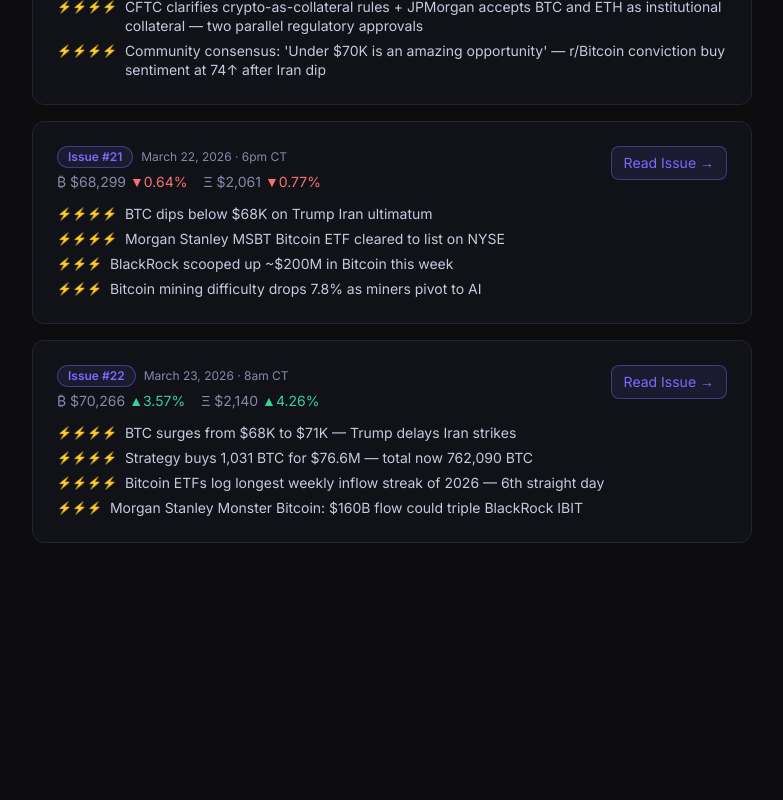
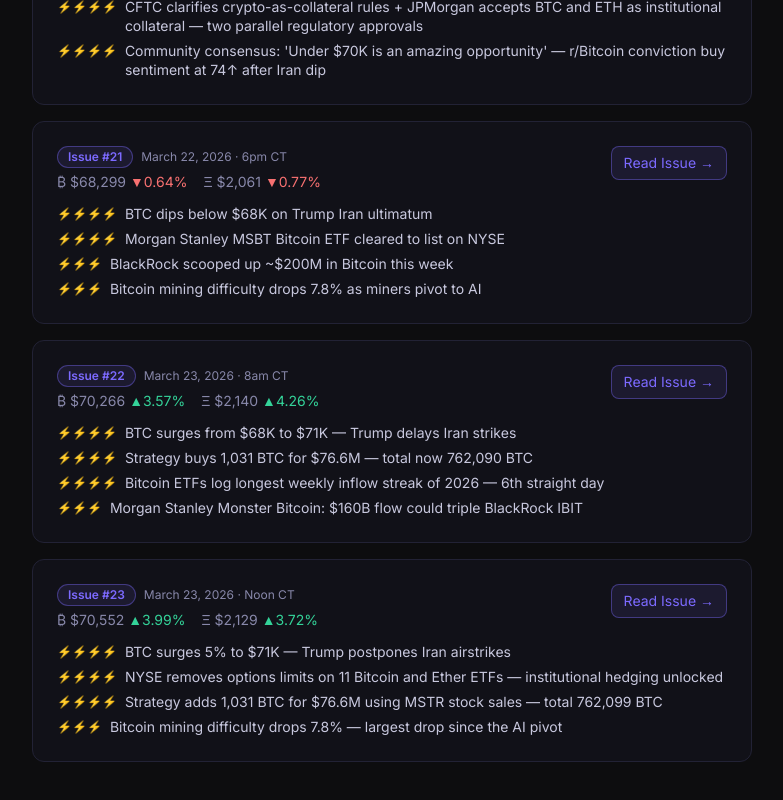
Before and after one commit to Mind-Dragon/zackor-signals, a Next.js app: page /issues in a window 1280 px wide. Shown: the part 5439-6239 px from the top of the page, without its empty margins (248-1031 px from the left). Before the commit the page ends 6030 px from the top, so only its background shows below. Built offline with nearby package versions, Linux system fonts and the light colour scheme.

Commit message:
feat: Add Issue #23 — Noon CT BTC/ETH digest Mar 23 2026

```diff
--- a/app/data/issues.ts
+++ b/app/data/issues.ts
@@ -28,6 +28,36 @@
 }
 
 export const ISSUES: Issue[] = [
+  {
+    id: '2026-03-23-noon',
+    issueNumber: 23,
+    date: 'March 23, 2026',
+    time: 'Noon CT',
+    btcPrice: '$70,552',
+    btcChange: '3.99%',
+    btcUp: true,
+    ethPrice: '$2,129',
+    ethChange: '3.72%',
+    ethUp: true,
+    sections: [
+      { icon: '₿', title: 'Bitcoin', signals: [
+    { rating: 4, headline: 'BTC surges 5% to $71K — Trump postpones Iran airstrikes', detail: 'Bitcoin surged 5% to $71,000 after Trump postponed planned strikes on Iranian power plants, reversing Friday\'s risk-off sell-off. Community reaction on r/Bitcoin: 238 upvotes on \'Bitcoin Just jumped 3k in a couple minutes..\' — $70K floor described as \'surviving a perfect storm of macro chaos.\'' },
+    { rating: 4, headline: 'NYSE removes options limits on 11 Bitcoin and Ether ETFs — institutional hedging unlocked', detail: 'NYSE scrapped the position caps that had been limiting options activity on Bitcoin and Ether ETFs. This removes a key friction point for institutional hedging and derivatives strategies. Multiple outlets confirmed on Mar 23. ETF inflows logged a 6th consecutive day of net positive flows — the longest 2026 streak.' },
+    { rating: 4, headline: 'Strategy adds 1,031 BTC for $76.6M using MSTR stock sales — total 762,099 BTC', detail: 'Michael Saylor\'s Strategy bought another 1,031 BTC for $76.6M, funded through MSTR stock sales. Total holdings now 762,099 BTC. Saylor hinting at additional buys. Crypto fund inflows overall dropped to $230M after FOMC hawkish pause — institutional flows bifurcating between BTC accumulators and cautious funds.' },
+    { rating: 3, headline: 'Bitcoin mining difficulty drops 7.8% — largest drop since the AI pivot', detail: 'Bitcoin\'s mining difficulty fell 7.8% as miner exodus accelerates amid AI pipeline competition for cheap power. The hashrate pressure was amplified by the Iran-related macro scare last week. Lower difficulty historically precedes stronger price action as block rewards concentrate.' },
+    { rating: 3, headline: 'Over 600 financial institutions disclose billions in US spot Bitcoin ETF holdings', detail: '13F disclosures confirmed 600+ financial institutions now hold US spot Bitcoin ETFs. Crypto ETF weekly data shows Bitcoin ETFs hoarding cash while Ethereum leads returns — a divergence flagged by multiple analysts as a rotation signal.' },
+    { rating: 2, headline: 'SEC-CFTC classify 18 crypto tokens as digital commodities — XRP included', detail: 'The SEC and CFTC jointly classified 18 crypto tokens as digital commodities in the new March 2026 regulatory framework. XRP included but still fell 13% on the week — clarity isn\'t immediately bullish. Analyst: \'final nail in the Gensler era.\' Bitcoin as inflation hedge narrative strengthening as gold experiences worst recent weeks.' }
+      ] },
+      { icon: 'Ξ', title: 'Ethereum', signals: [
+    { rating: 4, headline: 'ETH whales back in profit — historically marks cycle reversals', detail: 'Ethereum whales returned to profitable positions for the first time since Oct 2025. Analysis shows this transition has historically marked cycle inflection points. ETH drew fresh buyers at the $2,200 level with whale convergence confirmed on-chain. ETH up 12%+ today per Composio data.' },
+    { rating: 4, headline: 'Bitmine (BMNR) stakes $215M in ETH — staked ETF thesis accelerating', detail: 'Tom Lee\'s Bitmine expanded its ETH position to $215M total staked. BlackRock ETHB (staked ETH ETF) drawing institutional interest. The 7 largest publicly traded Ethereum treasury firms now collectively represent billions in ETH exposure — institutional staked ETH is the emerging 2026 narrative.' },
+    { rating: 3, headline: 'Ethereum targeting settlement layer for all AI transactions', detail: 'New research piece: \'Inside Ethereum network\'s efforts to become settlement layer for all AI transactions\' (Mar 22). Ethereum gas limit upgrades underway alongside the Glamsterdam upgrade. ETH liquidity crunch flagged — ETF outflows vs gas limit upgrades creating near-term tension.' },
+    { rating: 3, headline: 'Ethereum indicator signals potential price surge by summer — $4K target circulating', detail: 'On-chain indicator historically linked to ETH price surges triggered. Multiple analyst price targets converging around $4,000 for 2026. ETH L2 fragmentation debate continues (r/ethereum, 19 upvotes) — scaling tension unresolved but Glamsterdam upgrade timeline holding.' },
+    { rating: 2, headline: 'Gold stablecoins hit $100M — Mastercard issues $1.8B crypto-linked card', detail: 'Gold-backed stablecoins crossed $100M TVL as traditional finance bridges to crypto. Mastercard issued a $1.8B crypto-linked card product. Ethereum remains the dominant settlement infrastructure for both. Ethereum\'s 98% bridge time reduction (from 8am) adds UX momentum.' }
+      ] }
+    ]
+  },
+
   {
     id: '2026-03-23-8am',
     issueNumber: 22,
```
